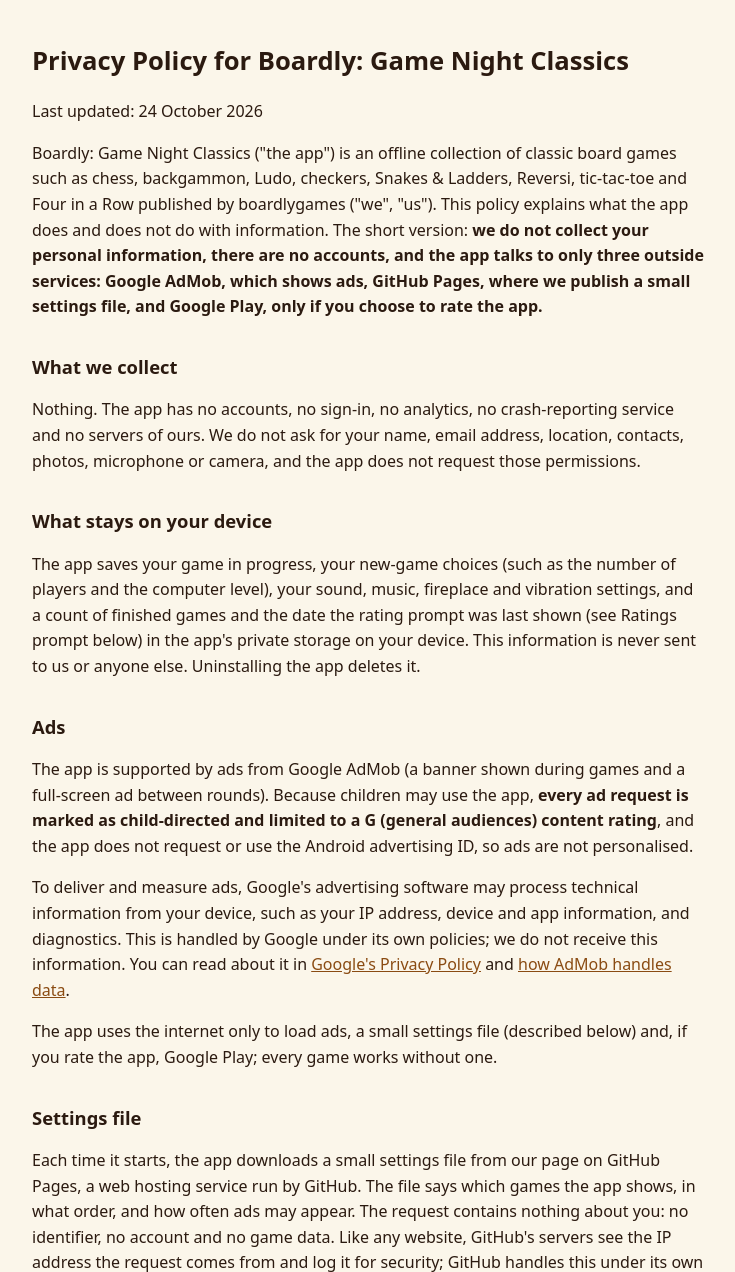
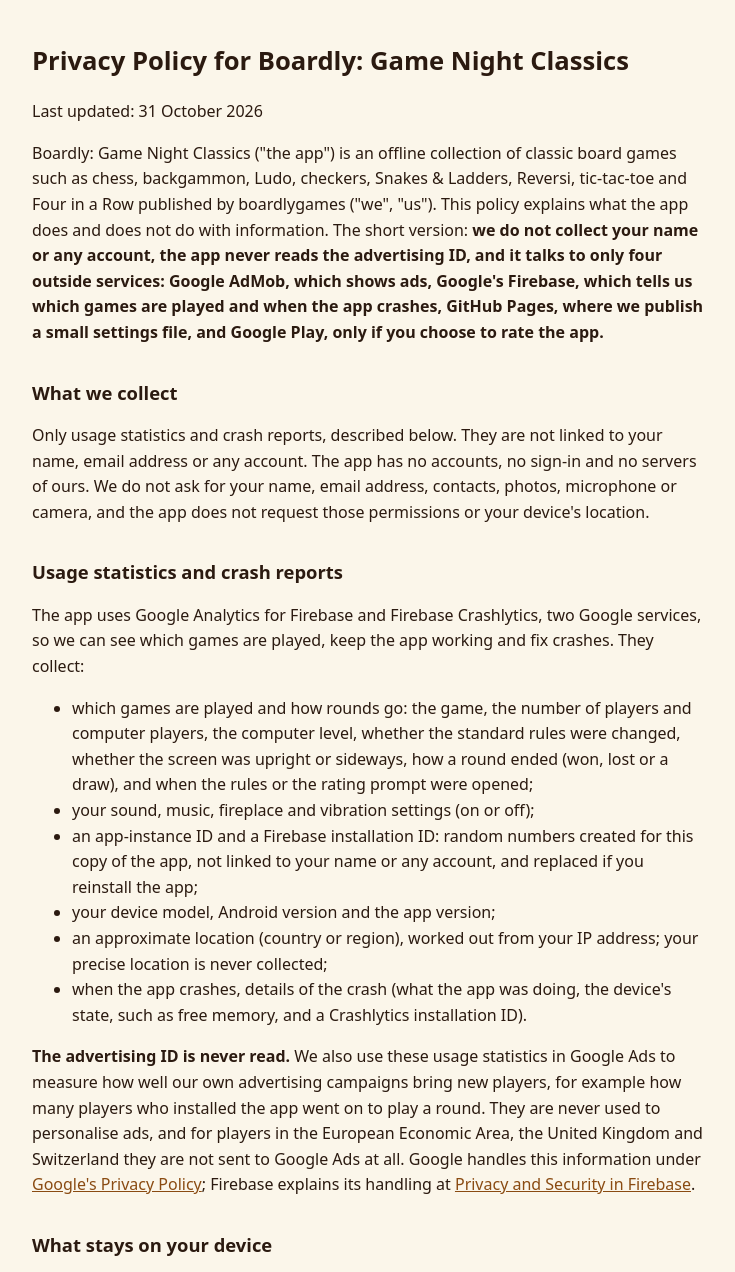
Before and after one commit to boardlygames/boardly-privacy, a plain HTML site: page index.html in a window 1280 px wide. Shown: the top 1272 px of the page, without its empty margins (272-1007 px from the left). Drawn offline with Linux system fonts and the light colour scheme.

Commit message:
Privacy policy for 1.3.0: usage statistics and crash reports

```diff
--- a/index.html
+++ b/index.html
@@ -12,20 +12,32 @@
 </head>
 <body>
 <h1>Privacy Policy for Boardly: Game Night Classics</h1>
-<p>Last updated: 24 October 2026</p>
+<p>Last updated: 31 October 2026</p>
 
-<p>Boardly: Game Night Classics ("the app") is an offline collection of classic board games such as chess, backgammon, Ludo, checkers, Snakes &amp; Ladders, Reversi, tic-tac-toe and Four in a Row published by boardlygames ("we", "us"). This policy explains what the app does and does not do with information. The short version: <strong>we do not collect your personal information, there are no accounts, and the app talks to only three outside services: Google AdMob, which shows ads, GitHub Pages, where we publish a small settings file, and Google Play, only if you choose to rate the app.</strong></p>
+<p>Boardly: Game Night Classics ("the app") is an offline collection of classic board games such as chess, backgammon, Ludo, checkers, Snakes &amp; Ladders, Reversi, tic-tac-toe and Four in a Row published by boardlygames ("we", "us"). This policy explains what the app does and does not do with information. The short version: <strong>we do not collect your name or any account, the app never reads the advertising ID, and it talks to only four outside services: Google AdMob, which shows ads, Google's Firebase, which tells us which games are played and when the app crashes, GitHub Pages, where we publish a small settings file, and Google Play, only if you choose to rate the app.</strong></p>
 
 <h2>What we collect</h2>
-<p>Nothing. The app has no accounts, no sign-in, no analytics, no crash-reporting service and no servers of ours. We do not ask for your name, email address, location, contacts, photos, microphone or camera, and the app does not request those permissions.</p>
+<p>Only usage statistics and crash reports, described below. They are not linked to your name, email address or any account. The app has no accounts, no sign-in and no servers of ours. We do not ask for your name, email address, contacts, photos, microphone or camera, and the app does not request those permissions or your device's location.</p>
+
+<h2>Usage statistics and crash reports</h2>
+<p>The app uses Google Analytics for Firebase and Firebase Crashlytics, two Google services, so we can see which games are played, keep the app working and fix crashes. They collect:</p>
+<ul>
+  <li>which games are played and how rounds go: the game, the number of players and computer players, the computer level, whether the standard rules were changed, whether the screen was upright or sideways, how a round ended (won, lost or a draw), and when the rules or the rating prompt were opened;</li>
+  <li>your sound, music, fireplace and vibration settings (on or off);</li>
+  <li>an app-instance ID and a Firebase installation ID: random numbers created for this copy of the app, not linked to your name or any account, and replaced if you reinstall the app;</li>
+  <li>your device model, Android version and the app version;</li>
+  <li>an approximate location (country or region), worked out from your IP address; your precise location is never collected;</li>
+  <li>when the app crashes, details of the crash (what the app was doing, the device's state, such as free memory, and a Crashlytics installation ID).</li>
+</ul>
+<p><strong>The advertising ID is never read.</strong> We also use these usage statistics in Google Ads to measure how well our own advertising campaigns bring new players, for example how many players who installed the app went on to play a round. They are never used to personalise ads, and for players in the European Economic Area, the United Kingdom and Switzerland they are not sent to Google Ads at all. Google handles this information under <a href="https://policies.google.com/privacy">Google's Privacy Policy</a>; Firebase explains its handling at <a href="https://firebase.google.com/support/privacy">Privacy and Security in Firebase</a>.</p>
 
 <h2>What stays on your device</h2>
-<p>The app saves your game in progress, your new-game choices (such as the number of players and the computer level), your sound, music, fireplace and vibration settings, and a count of finished games and the date the rating prompt was last shown (see Ratings prompt below) in the app's private storage on your device. This information is never sent to us or anyone else. Uninstalling the app deletes it.</p>
+<p>The app saves your game in progress, your new-game choices (such as the number of players and the computer level), your sound, music, fireplace and vibration settings, and a count of finished games and the date the rating prompt was last shown (see Ratings prompt below) in the app's private storage on your device. This information stays on your device (only the on and off of the four sound and vibration settings is in the usage statistics above). Uninstalling the app deletes it.</p>
 
 <h2>Ads</h2>
 <p>The app is supported by ads from Google AdMob (a banner shown during games and a full-screen ad between rounds). Because children may use the app, <strong>every ad request is marked as child-directed and limited to a G (general audiences) content rating</strong>, and the app does not request or use the Android advertising ID, so ads are not personalised.</p>
 <p>To deliver and measure ads, Google's advertising software may process technical information from your device, such as your IP address, device and app information, and diagnostics. This is handled by Google under its own policies; we do not receive this information. You can read about it in <a href="https://policies.google.com/privacy">Google's Privacy Policy</a> and <a href="https://support.google.com/admob/answer/6128543">how AdMob handles data</a>.</p>
-<p>The app uses the internet only to load ads, a small settings file (described below) and, if you rate the app, Google Play; every game works without one.</p>
+<p>The app uses the internet only to load ads, to send the usage statistics and crash reports (described above), to fetch a small settings file (described below) and, if you rate the app, Google Play; every game works without one.</p>
 
 <h2>Settings file</h2>
 <p>Each time it starts, the app downloads a small settings file from our page on GitHub Pages, a web hosting service run by GitHub. The file says which games the app shows, in what order, and how often ads may appear. The request contains nothing about you: no identifier, no account and no game data. Like any website, GitHub's servers see the IP address the request comes from and log it for security; GitHub handles this under its own <a href="https://docs.github.com/en/site-policy/privacy-policies/github-general-privacy-statement">privacy statement</a>, and we do not receive it. If the download fails, the app uses the last settings it saved, or its built-in ones.</p>
@@ -37,13 +49,13 @@
 <p>The Settings screen has a "Send feedback" button. It opens your own email app with a message to us, already filled in with the app version, the Android version and your phone's model, so we can see what a problem might depend on. Nothing is sent until you send the email yourself, and you can delete those lines first. The app itself sends nothing. When you do send it, we receive your email address and your message, and we use them only to answer you.</p>
 
 <h2>Children</h2>
-<p>The app is meant for a general audience aged 13 and over. We do not knowingly collect personal information from anyone, including children. Ads are child-directed and use a general-audiences rating, as described above.</p>
+<p>The app is meant for a general audience aged 13 and over. We do not knowingly collect personal information from anyone, including children: the usage statistics and crash reports above hold no name, email address or account. Ads are child-directed and use a general-audiences rating, as described above.</p>
 
 <h2>Sharing and selling</h2>
-<p>We do not sell, rent or share personal information, because we do not collect any.</p>
+<p>We do not sell or rent any information. The usage statistics and crash reports are processed by Google for us (Firebase), and the usage statistics are used in our own Google Ads account to measure our campaigns, as described above; we share them with no one else.</p>
 
 <h2>Security and your rights</h2>
-<p>Since we hold no personal information about you, there is nothing for us to access, correct or delete. If you have a question or a request anyway, contact us (below).</p>
+<p>The usage statistics and crash reports are not linked to your name or any account, so we cannot tell which of them are yours. Analytics keeps event data for 14 months, then deletes it. Uninstalling the app stops all collection; reinstalling it starts with new IDs. If you have a question or a request, contact us (below).</p>
 
 <h2>Changes to this policy</h2>
 <p>If the app changes in a way that affects this policy (for example, by adding a feature that handles information), we will update this page and the date above before the change reaches you.</p>
```
